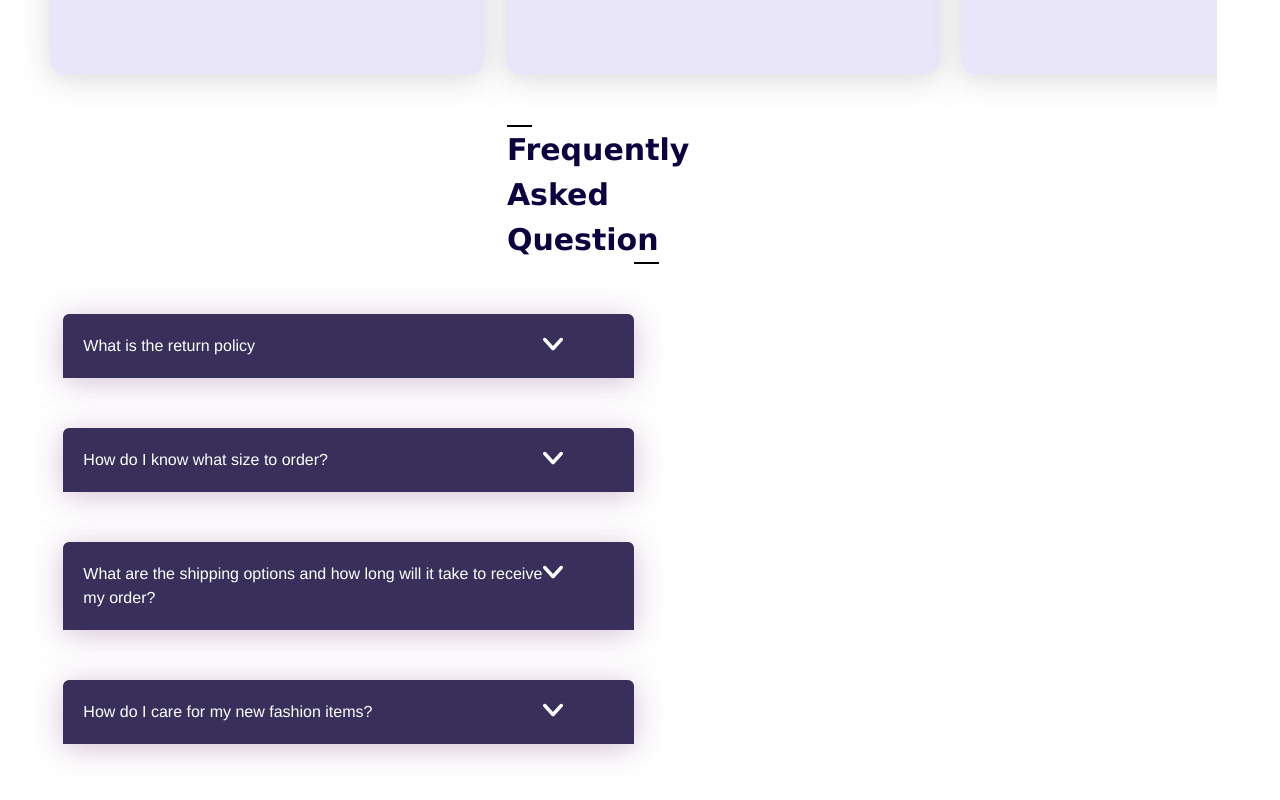
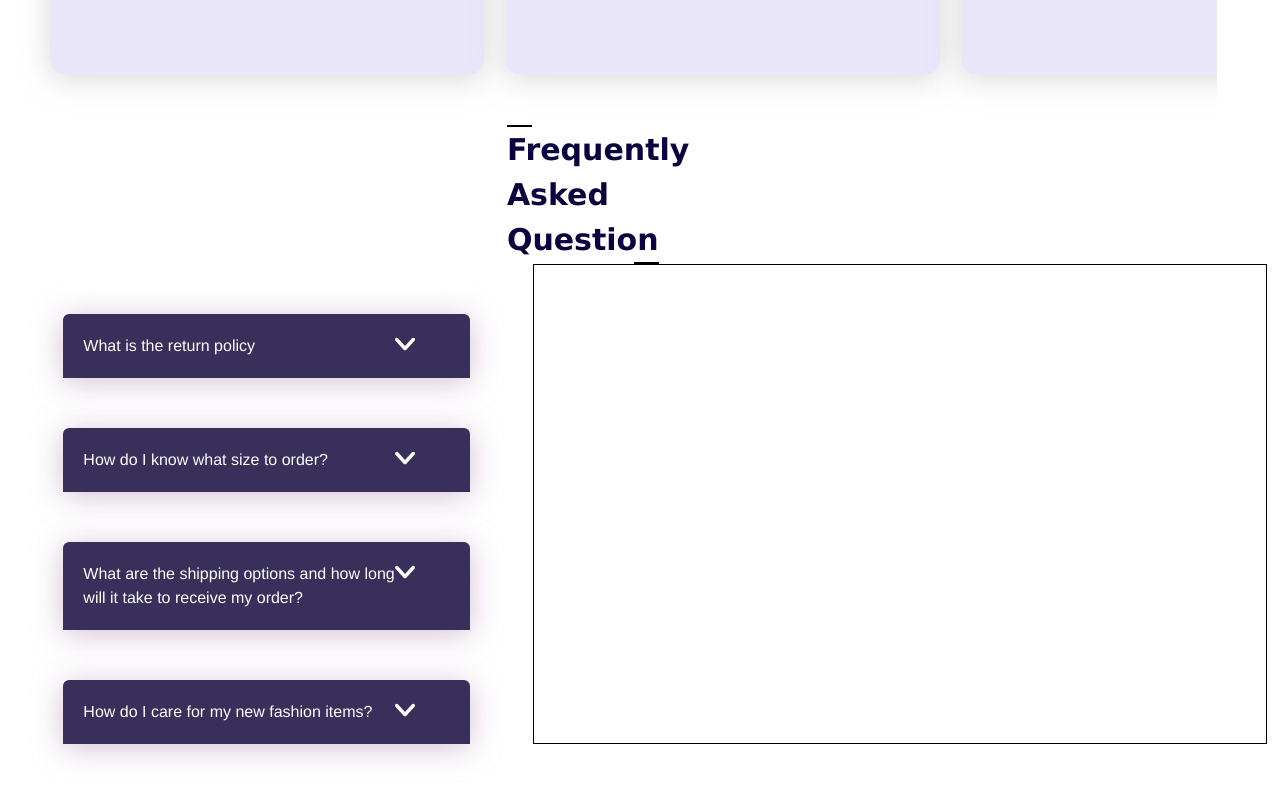
Before and after one commit to Rituraj-Saha/Teeverse, a React (Vite) app: page / in a window 1280 px wide. Shown: the part 2716-3516 px from the top of the page. Built offline with nearby package versions, Linux system fonts and the light colour scheme.

Commit message:
feat: faq right

```diff
--- a/src/components/home/content/faq/Faq.jsx
+++ b/src/components/home/content/faq/Faq.jsx
@@ -91,7 +91,14 @@ const Faq = () => {
             );
           })}
         </div>
-        <div></div>
+        <div
+          style={{
+            display: "flex",
+            flex: 0.9,
+            width: "100%",
+            border: "1px solid black",
+          }}
+        ></div>
       </div>
     </div>
   );
```
